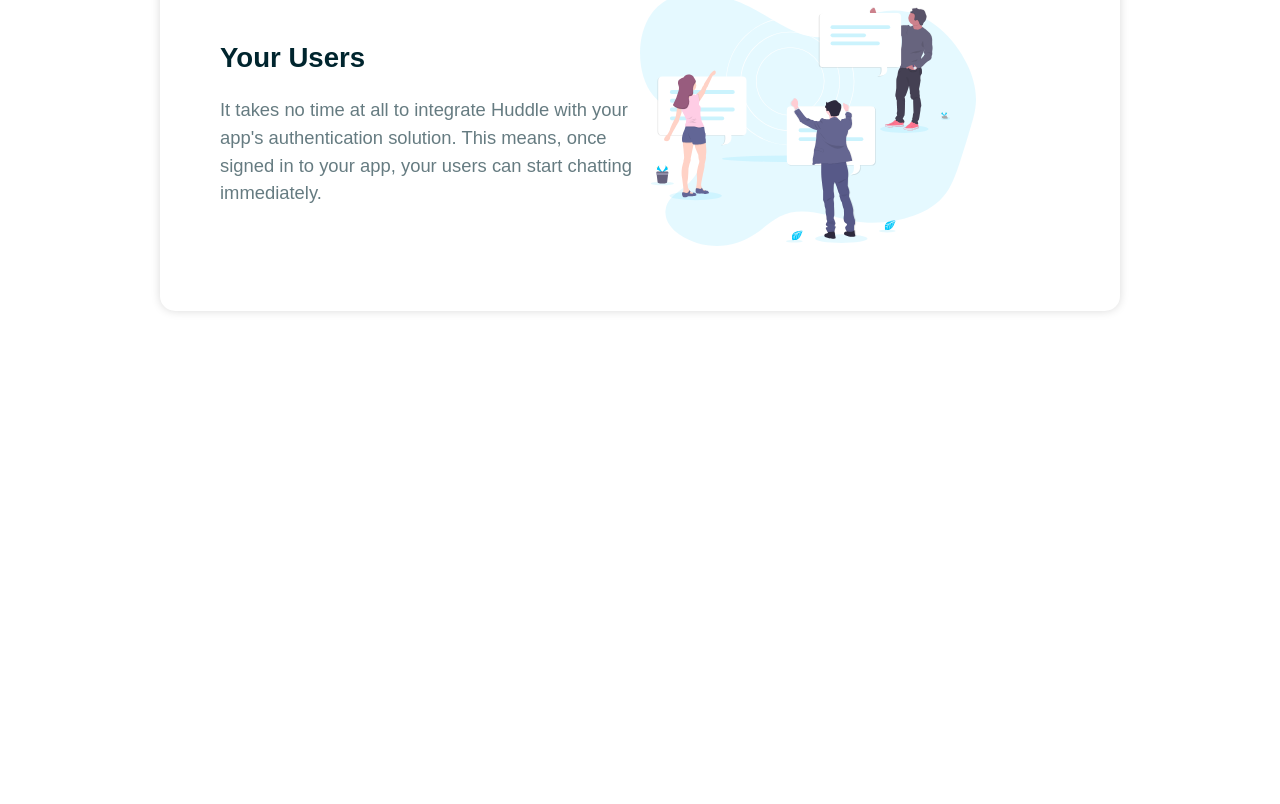
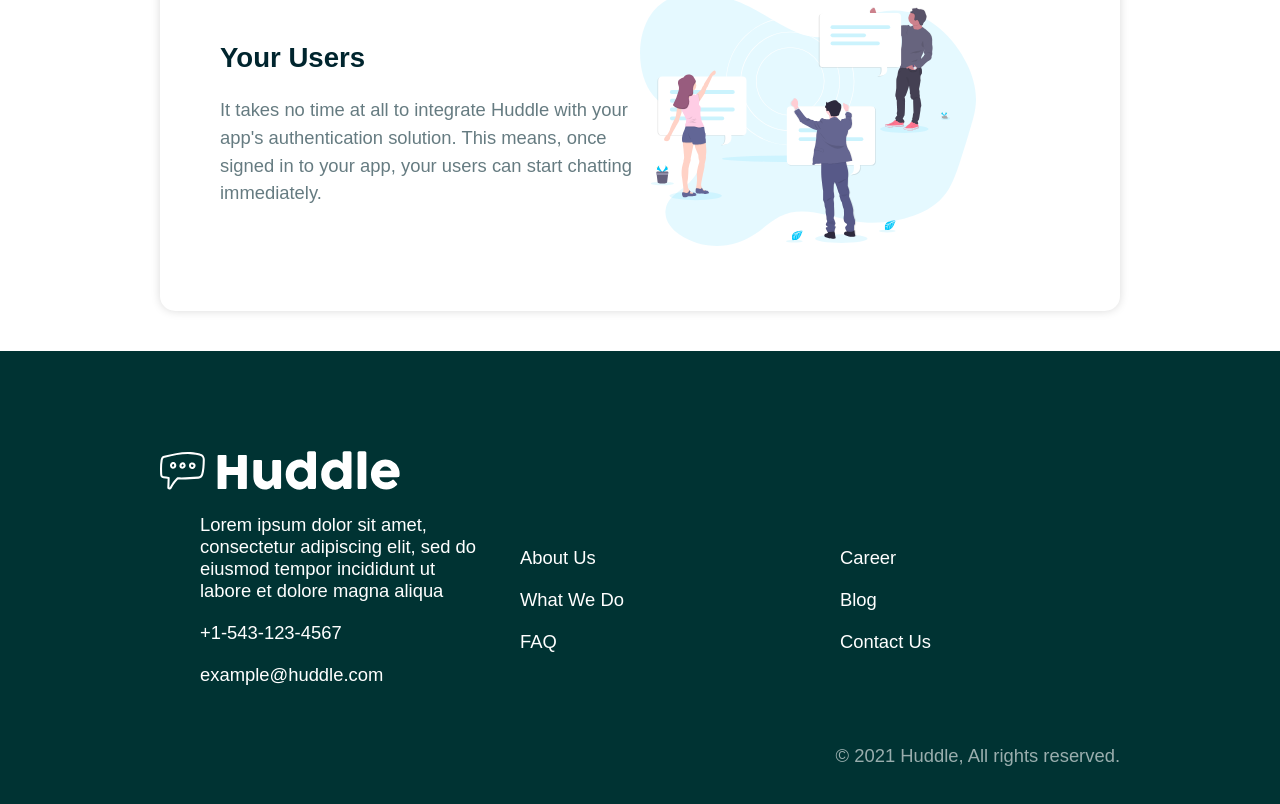
Before and after one commit to monello/styled-components, a React (Create React App) app: page / in a window 1280 px wide. Shown: the part 1402-2206 px from the top of the page. Before the commit the page ends 1753 px from the top, so only its background shows below. Built offline with nearby package versions, Linux system fonts and the light colour scheme.

Commit message:
Added the Footer and related StyledFooter components

```diff
--- a/src/App.js
+++ b/src/App.js
@@ -1,5 +1,6 @@
 import { ThemeProvider } from "styled-components";
 import Header from "./components/Header";
+import Footer from "./components/Footer";
 import Card from "./components/Card";
 import { Container } from "./components/styles/Container.styled";
 import GlobalStyles from "./components/styles/Global";
@@ -28,6 +29,7 @@
             <Card key={index} item={item} />
           ))}
         </Container>
+        <Footer />
       </>
     </ThemeProvider>
   );
--- /dev/null
+++ b/src/components/Footer.js
@@ -0,0 +1,38 @@
+import { Container } from "./styles/Container.styled";
+import { Flex } from "./styles/Flex.styled";
+import { StyledFooter } from "./styles/Footer.styled";
+
+export default function Footer() {
+    return (
+        <StyledFooter>
+            <Container>
+                <img src="./images/logo_white.svg" alt="" />
+
+                <Flex>
+                    <ul>
+                        <li>
+                            Lorem ipsum dolor sit amet, consectetur adipiscing elit, sed do
+                            eiusmod tempor incididunt ut labore et dolore magna aliqua
+                        </li>
+                        <li>+1-543-123-4567</li>
+                        <li>example@huddle.com</li>
+                    </ul>
+                    <ul>
+                        <li>About Us</li>
+                        <li>What We Do</li>
+                        <li>FAQ</li>
+                    </ul>
+
+                    <ul>
+                        <li>Career</li>
+                        <li>Blog</li>
+                        <li>Contact Us</li>
+                    </ul>
+
+                    {/* Social icons */}
+                </Flex>
+                <p>&copy; 2021 Huddle, All rights reserved.</p>
+            </Container>
+        </StyledFooter>
+    )
+}
--- /dev/null
+++ b/src/components/styles/Footer.styled.js
@@ -0,0 +1,29 @@
+import styled from 'styled-components';
+
+export const StyledFooter = styled.footer`
+    background-color: ${({ theme }) => theme.colors.footer};
+    color: #fff;
+    padding: 100px 0 60px;
+
+    ul {
+        list-style-type: none;
+    }
+
+    ul li {
+        margin-bottom: 20px;
+    }
+
+    p {
+        text-align: right;
+    }
+
+    @media (max-width: ${({ theme }) => theme.mobile}) {
+        text-align: center;
+        ul {
+            padding: 0;
+        }
+        p {
+            text-align: center;
+        }
+    }
+`
```
